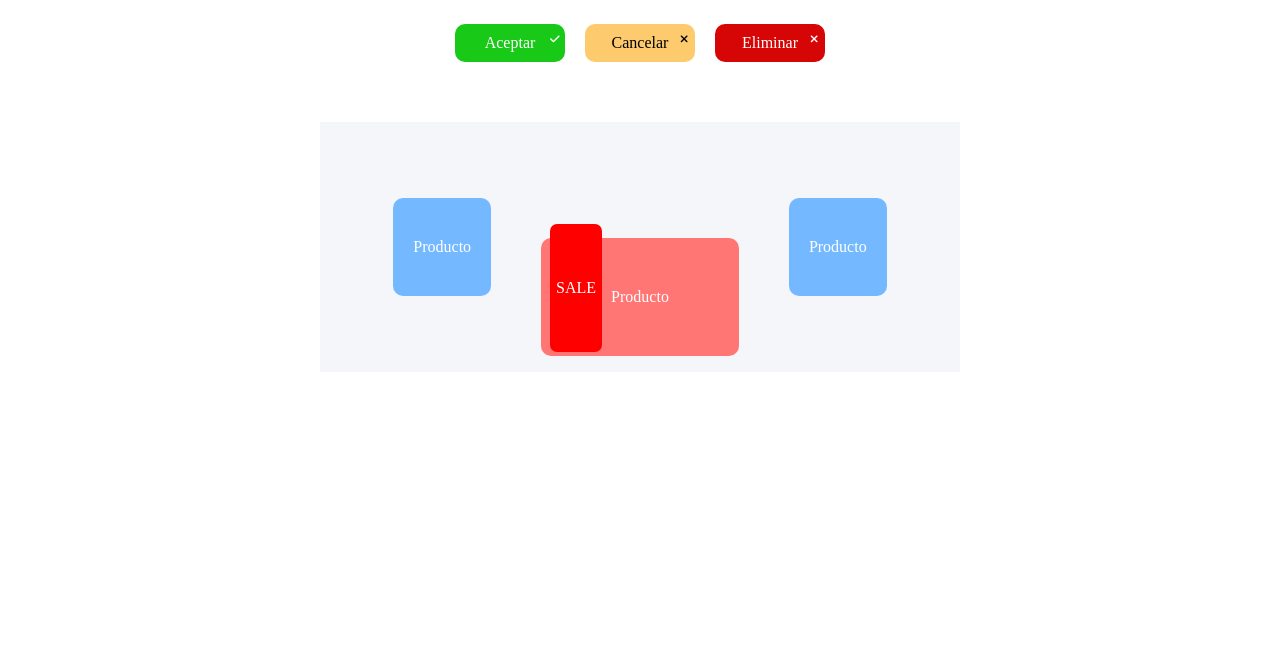
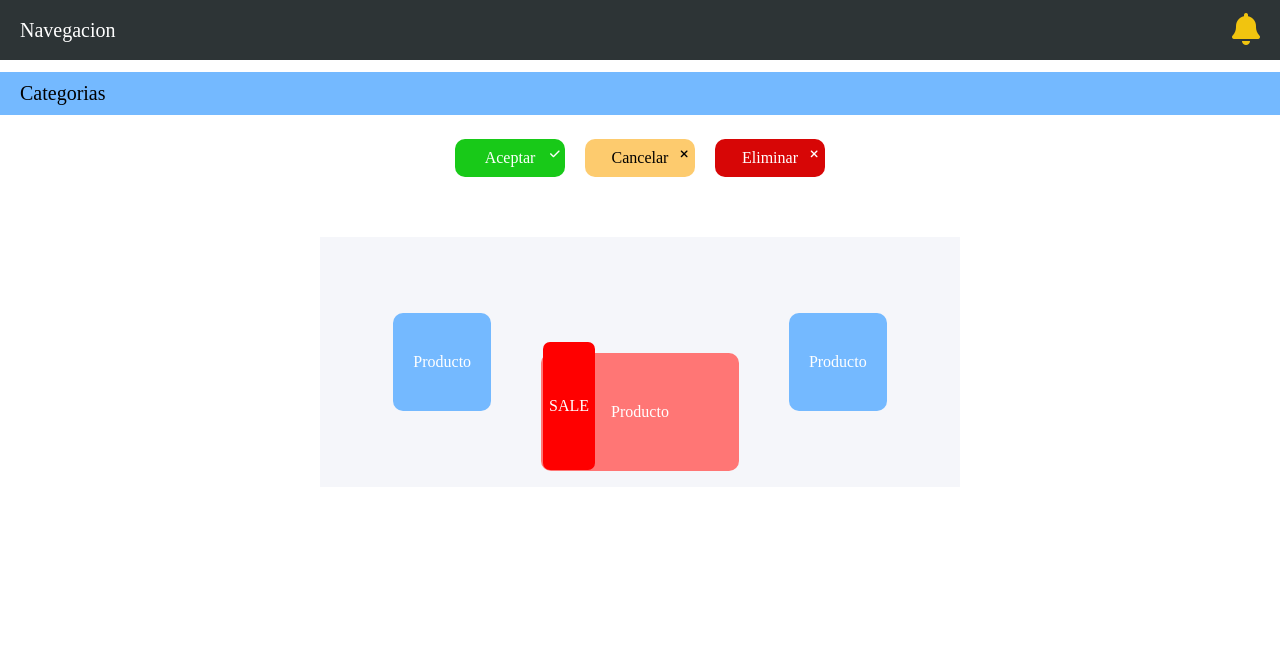
Before and after one commit to ivansandoval201919-ai/programacionFullstack-UTU-2026, a PHP site: page /Clases/Ejercicio6/index.html in a window 1280 px wide. Shown: the top 670 px of the page. Before the commit the page ends 356 px from the top, so only its background shows below. Run offline with PHP 8.4, Linux system fonts and the light colour scheme.

Commit message:
feat: add exercise 4 content and implement exercise 6 layout with styling

```diff
--- a/Clases/Ejercicio4/index.html
+++ b/Clases/Ejercicio4/index.html
@@ -9,6 +9,7 @@
 <body>
     <header>
         <h1 class="title">Mis vacaciones</h1>
+
     </header>
 
     <div class="container">
--- a/Clases/Ejercicio6/index.html
+++ b/Clases/Ejercicio6/index.html
@@ -6,9 +6,24 @@
     <title>Ejercicio 6</title>
     <link rel="stylesheet" href="style.css">
     <link rel="stylesheet" href="https://cdnjs.cloudflare.com/ajax/libs/font-awesome/6.5.0/css/all.min.css">
-
 </head>
 <body>
+    <div class="container-nav">
+        <nav>
+            <p>Navegacion</p>
+            <span class="bell"><i class="fa-solid fa-bell fa-shake"></i></span>
+        </nav>
+    </div>
+    <br>
+    <br>
+    <br>
+    <br>
+    <nav class="nav">
+        <div class="category">
+            <p>Categorias</p>
+        </div>
+    </nav>
+
     <div class="container1">
         <div class="accept"><div class="icon"><i class="fa-solid fa-check"></i></div>Aceptar</div>
         <div class="decline"><div class="icon"><i class="fa-solid fa-xmark"></i></div>Cancelar</div>
@@ -24,5 +39,6 @@
             <div class="product"><a href="">Producto</a></div>
         </div>
     </div>
+    <div class="d"></div>
 </body>
 </html>
--- a/Clases/Ejercicio6/style.css
+++ b/Clases/Ejercicio6/style.css
@@ -2,6 +2,52 @@
     margin: 0;
     padding: 0; /*adaptar la pagina y forzarla a que sea 0*/
 }
+.container-nav{
+    background-color: #2D3436;
+    height: 60px;
+    padding: 0px 20px;
+    position: fixed;
+    top: 0;
+    left: 0;
+    right: 0;
+    z-index: 10;
+}
+nav{
+    display: flex;
+    align-items: center;
+    width: 100%;
+    height: 100%;
+}
+
+p{
+    width: fit-content;
+    text-align: left;
+    color: white;
+    font-size: 20px;
+}
+.nav{
+    display: flex;
+    width: 100%; /* Cambiado de 60px a 100% para que ocupe todo el ancho */
+}
+.category{
+    background-color: #74B9FF;
+    display: flex;
+    align-items: center;
+    padding: 10px 20px; /* Reducido el padding para que no empuje el texto al centro */
+    width: 100%;
+}
+.category p{
+    color: black;
+    font-size: 20px;
+    width: fit-content;
+    text-align: left;
+}
+.bell{
+    color: #f1c40f;      /* Color amarillo/dorado */
+    font-size: 2rem;
+    margin-left: auto; /* Empuja la campana al extremo derecho */
+}
+
 .container1{
     display: flex;
     gap: 20px;
@@ -136,9 +182,12 @@ a{
     text-align: center;
     position: absolute;
     z-index: 1; /*sirve para que se ponga encima de los otros elementos*/
-    top: 224px;
-    left: 550px;
+    top: 342px;
+    left: 543px;
     align-items: center;
     width: 52px;
     box-sizing: border-box;
 }
+.d{
+    height: 5000px;
+}
```
